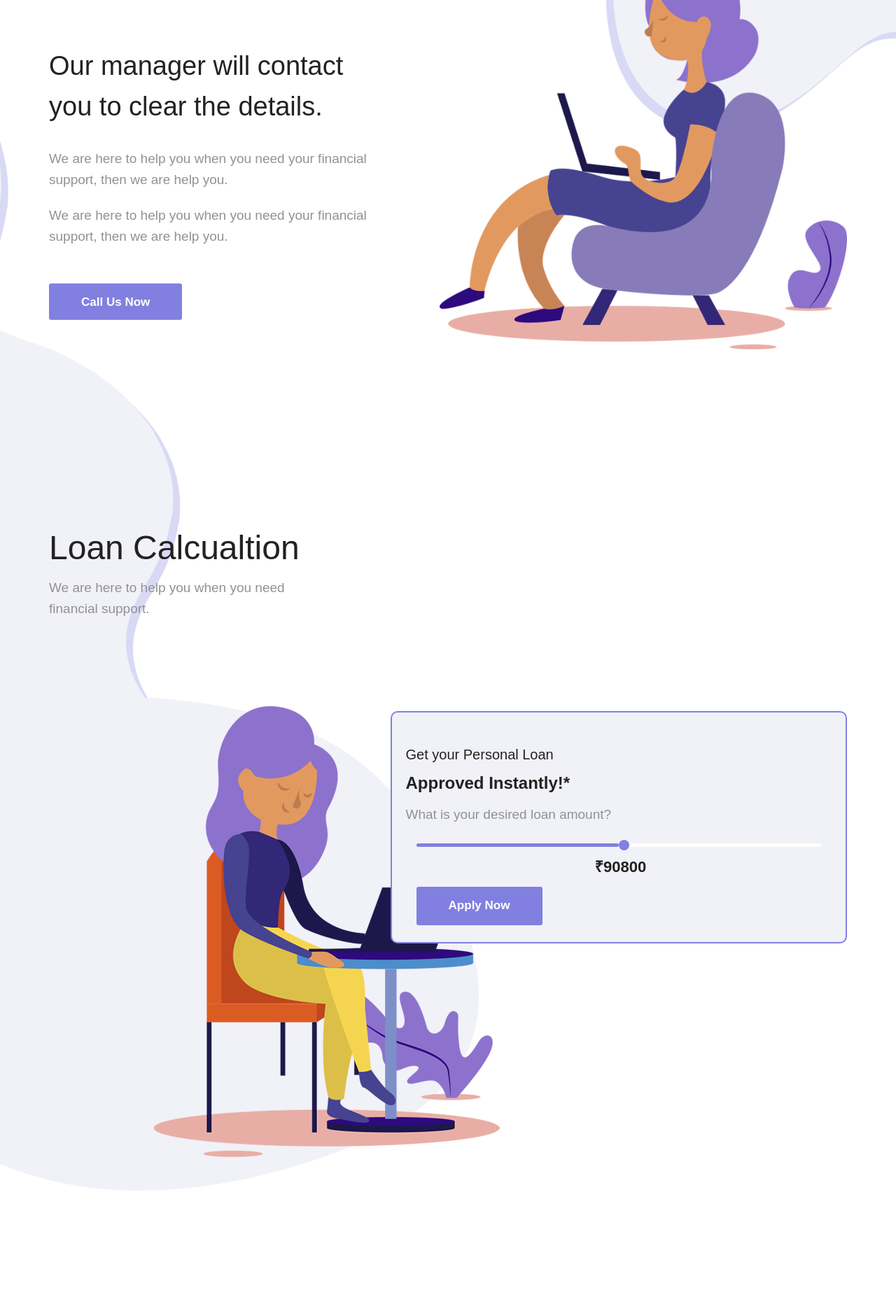
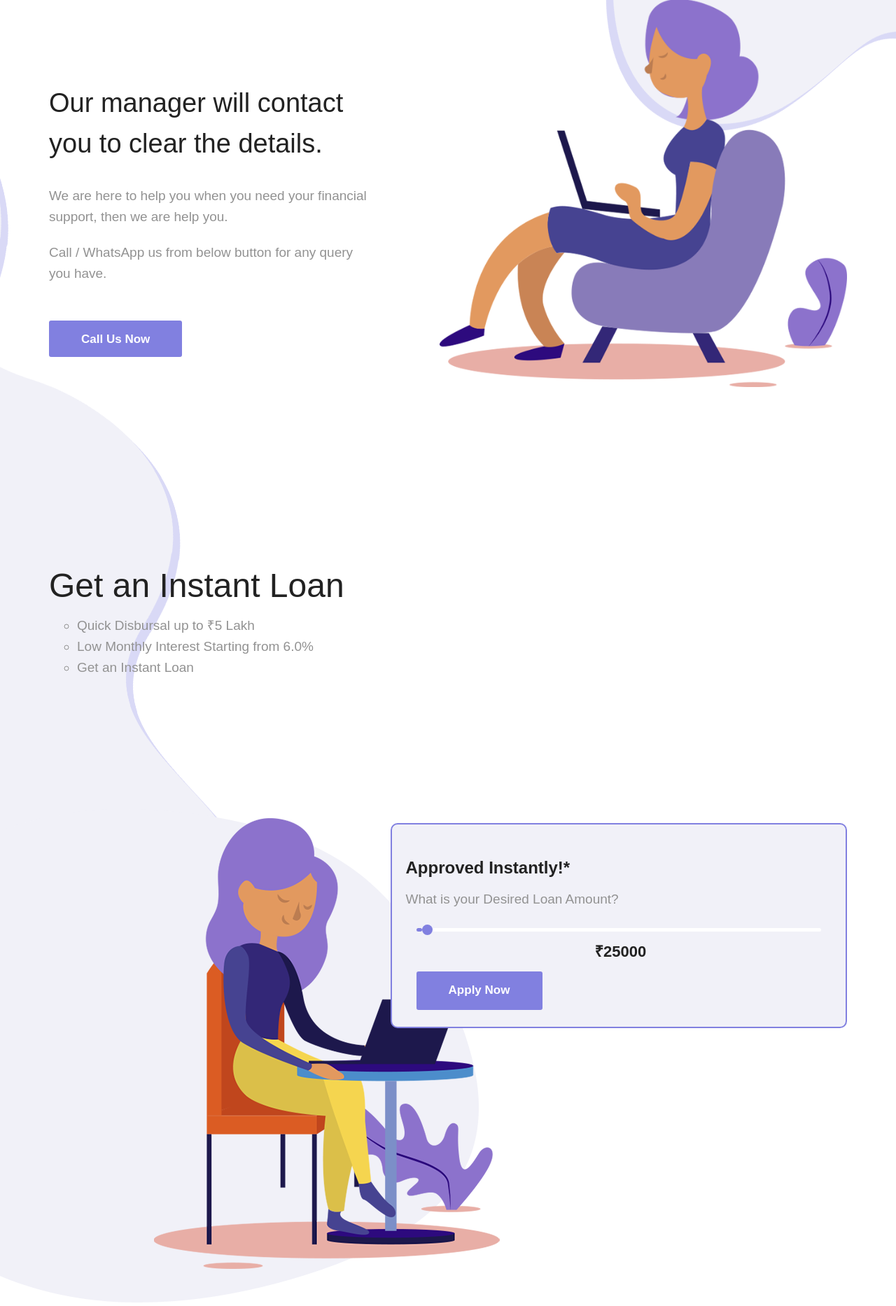
Before and after one commit to fe-iron/loan-credit, a PHP site: page / in a window 1280 px wide. Shown: the part 1637-3503 px from the top of the page at 70% size. Run offline with PHP 8.4, Linux system fonts and the light colour scheme; some libraries are stand-ins or nearby versions; some web fonts are replaced.

Commit message:
frontend tweaks

```diff
--- a/admin/bt-plus-loan.php
+++ b/admin/bt-plus-loan.php
@@ -14,7 +14,7 @@
     <!-- Tell the browser to be responsive to screen width -->
     <meta name="viewport" content="width=device-width, initial-scale=1">
 
-    <title>Teer | Super | Lucky Teer Online: </title>
+    <title>Admin | Eazy Credit Solution </title>
 
     <!-- Favicon icon -->
     <link href='images/16.ico' rel="shortcut icon" type=image/x-icon>
--- a/admin/cc-and-od.php
+++ b/admin/cc-and-od.php
@@ -14,7 +14,7 @@
     <!-- Tell the browser to be responsive to screen width -->
     <meta name="viewport" content="width=device-width, initial-scale=1">
 
-    <title>Teer | Super | Lucky Teer Online: </title>
+    <title>Admin | Eazy Credit Solution </title>
 
     <!-- Favicon icon -->
     <link href='images/16.ico' rel="shortcut icon" type=image/x-icon>
--- a/admin/index.php
+++ b/admin/index.php
@@ -23,7 +23,7 @@
     <!-- Tell the browser to be responsive to screen width -->
     <meta name="viewport" content="width=device-width, initial-scale=1">
 
-    <title>Eazy Credit Solution | Admin | Home</title>
+    <title>Admin | Eazy Credit Solution </title>
 
     <!-- Favicon icon -->
     <link href='images/16.ico' rel="shortcut icon" type=image/x-icon>
--- a/admin/mortgage.php
+++ b/admin/mortgage.php
@@ -14,7 +14,7 @@
     <!-- Tell the browser to be responsive to screen width -->
     <meta name="viewport" content="width=device-width, initial-scale=1">
 
-    <title>Teer | Super | Lucky Teer Online: </title>
+    <title>Admin | Eazy Credit Solution </title>
 
     <!-- Favicon icon -->
     <link href='images/16.ico' rel="shortcut icon" type=image/x-icon>
--- a/admin/personal-loan.php
+++ b/admin/personal-loan.php
@@ -14,7 +14,7 @@
     <!-- Tell the browser to be responsive to screen width -->
     <meta name="viewport" content="width=device-width, initial-scale=1">
 
-    <title>Eazy Credit Solution | Admin | Home</title>
+    <title>Admin | Eazy Credit Solution </title>
 
     <!-- Favicon icon -->
     <link href='images/16.ico' rel="shortcut icon" type=image/x-icon>
--- a/index.html
+++ b/index.html
@@ -195,17 +198,17 @@
                             <div class="flipper">
                                 <div class="front">
                                     <i class="flaticon-mortgage-loan"></i>
-                                    <h1>10.2%</h1>
+                                    <h1>6.95% - 13%</h1>
                                     <div class="clearfix"></div>
-                                    <h4>Business Loan</h4>
+                                    <h4>Cash Credit & Over Draft Loan</h4>
                                     <p>Stay turned into the world of finance & business.</p>
                                     <h5>20 months installment</h5>
                                 </div>
                                 <div class="back">
                                     <i class="flaticon-mortgage-loan"></i>
-                                    <h1>10.2%</h1>
+                                    <h1>6.95% - 13%</h1>
                                     <div class="clearfix"></div>
-                                    <h4>Business Loan</h4>
+                                    <h4>Cash Credit & Over Draft Loan</h4>
                                     <p>Stay turned into the world of finance & business.</p>
                                     <h5>20 months installment</h5>
                                 </div>
@@ -217,17 +220,17 @@
                             <div class="flipper">
                                 <div class="front">
                                     <i class="flaticon-money"></i>
-                                    <h1>9.35%</h1>
+                                    <h1>11% - 24%</h1>
                                     <div class="clearfix"></div>
-                                    <h4>Personal Loan</h4>
+                                    <h4>Mortgage Loan</h4>
                                     <p>Stay turned into the world of finance & business.</p>
                                     <h5>20 months installment</h5>
                                 </div>
                                 <div class="back">
                                     <i class="flaticon-money"></i>
-                                    <h1>9.35%</h1>
+                                    <h1>11% - 24%</h1>
                                     <div class="clearfix"></div>
-                                    <h4>Personal Loan</h4>
+                                    <h4>Mortgage Loan</h4>
                                     <p>Stay turned into the world of finance & business.</p>
                                     <h5>20 months installment</h5>
                                 </div>
@@ -237,17 +240,17 @@
                             <div class="flipper">
                                 <div class="front">
                                     <i class="flaticon-loan-1"></i>
-                                    <h1>28.6%</h1>
+                                    <h1>6.50% - 11%</h1>
                                     <div class="clearfix"></div>
-                                    <h4>Education Loan</h4>
+                                    <h4>Home Loan</h4>
                                     <p>Stay turned into the world of finance & business.</p>
                                     <h5>20 months installment</h5>
                                 </div>
                                 <div class="back">
                                     <i class="flaticon-loan-1"></i>
-                                    <h1>28.6%</h1>
+                                    <h1>6.95% - 13%</h1>
                                     <div class="clearfix"></div>
-                                    <h4>Education Loan</h4>
+                                    <h4>Home Loan</h4>
                                     <p>Stay turned into the world of finance & business.</p>
                                     <h5>20 months installment</h5>
                                 </div>
@@ -268,8 +271,8 @@
                         <div class="contactArea">
                             <h3>Our manager will contact you to clear the details.</h3>
                             <p>We are here to help you when you need your financial support, then we are help you.</p>
-                            <p>We are here to help you when you need your financial support, then we are help you.</p>
-                            <a href="https://wa.me/918392006296" class="common_btn">Call Us Now</a>
+                            <p>Call / WhatsApp us from below button for any query you have.</p>
+                            <a href="https://wa.me/918944014303" class="common_btn">Call Us Now</a>
                         </div>
                     </div>
                     <div class="col-lg-7 col-md-7">
@@ -292,8 +295,14 @@
                 <div class="row">
                     <div class="col-lg-12">
                         <div class="bannerTitle text-left">
-                            <h2>Loan Calcualtion</h2>
-                            <p>We are here to help you when you need <br>financial support.</p>
+                            <h2>Get an Instant Loan</h2>
+                            <ul>
+                                <li style="list-style: circle;">Quick Disbursal up to ₹5 Lakh</li>
+                                <li style="list-style: circle;">Low Monthly Interest Starting from 6.0%</li>
+                                <li style="list-style: circle;">Get an Instant Loan</li>
+                            </ul>
+                            <p> <br>
+ <br>                            </p>
                         </div>
                     </div>
                 </div>
@@ -316,15 +325,16 @@
                         <div class="caclculationFrom">
                             <form action="#" method="post" class="row" name="loan">
                                 <span class="back">
-                                    <h5>Get your Personal Loan</h5>
                                     <h4 style="font-weight: 700">Approved Instantly!*</h4>
-                                    <p>What is your desired loan amount?</p>
+                                    <h5></h5>
+
+                                    <p>What is your Desired Loan Amount?</p>
                                 </span>
                                 <div class="col-md-12">
                                     <div id="price_range"></div>
                                     <div class="amount_range">
                                         <label for="amount"></label>
-                                        <input type="text" id="amount">
+                                        <input type="text" id="amount" value="₹25,000">
                                     </div>
                                     <a href="user/signup.php" class="common_btn" style="border-radius: 3px;">Apply Now</a>
                                 </div>
@@ -361,7 +357,7 @@
             <div class="container">
                 <div class="row">
                     <div class="col-lg-12 text-center">
-                        <h2 class="sec_title">Fast and very easy<br> application process here</h2>
+                        <h2 class="sec_title">Fast and Very Easy<br> Application Process Here</h2>
                         <p class="sec_desc">We are here to help you when you need your financial<br> support, then we are help you.</p>
                     </div>
                 </div>
@@ -394,14 +390,14 @@
                                         <h1>02</h1>
                                     </div>
                                     <h4>Approved Bank Loan</h4>
-                                    <p>We are provide best services and finaancial solution for you.</p>
+                                    <p>We usually takes 24 hours to Approve Loans.</p>
                                 </div>
                                 <div class="back">
                                     <div class="bg_number">
                                         <h1>02</h1>
                                     </div>
                                     <h4>Approved Bank Loan</h4>
-                                    <p>We are provide best services and finaancial solution for you.</p>
+                                    <p>We usually takes 24 hours to Approve Loans.</p>
                                 </div>
                             </div>
                         </div>
@@ -414,14 +410,14 @@
                                         <h1>03</h1>
                                     </div>
                                     <h4>Review Your Loan</h4>
-                                    <p>We are provide best services and finaancial solution for you.</p>
+                                    <p>Verify your Documents and call you where necessary.</p>
                                 </div>
                                 <div class="back">
                                     <div class="bg_number">
                                         <h1>03</h1>
                                     </div>
                                     <h4>Review Your Loan</h4>
-                                    <p>We are provide best services and finaancial solution for you.</p>
+                                    <p>Verify your Documents and call you where necessary.</p>
                                 </div>
                             </div>
                         </div>
@@ -436,16 +432,19 @@
             <div class="container">
                 <div class="row">
                     <div class="col-lg-12 text-center">
-                        <h2 class="sec_title">Get your amount<br> for fillup this form</h2>
+                        <h2 class="sec_title">Get your Loans Query<br> Resolved</h2>
                     </div>
                 </div>
                 <div class="row">
                     <div class="col-sm-12">
                         <div class="applyamountFrom">
                             <form action="#" method="post">
-                                <input type="number" step="any" name="amount" placeholder="Amount">
-                                <input type="number" step="any" name="amount" placeholder="Long of months?">
-                                <input type="number" step="any" name="amount" placeholder="Installment amount.">
+                                <input type="number" step="any" style="margin: 10px 0;" name="fname" placeholder="Full Name">
+                                <input type="number" step="any" tyle="margin: 10px 0;" name="phone" placeholder="Mobile Number">
+                                <input type="number" step="any" name="phone" tyle="margin: 10px 0;" placeholder="Email">
+                                <input type="number" step="any" name="amount" tyle="margin: 10px 0;" placeholder="Amount">
+                                <input type="number" step="any" name="amount" tyle="margin: 10px 0;" placeholder="Long of months?">
+                                <input type="number" step="any" name="amount" tyle="margin: 10px 0;" placeholder="Installment amount.">
                                 <button class="common_btn" type="submit">Subscribe Now</button>
                             </form>
                         </div>
@@ -566,45 +566,6 @@
         </section>
         <!-- Common section -->
 
-        <!-- Common section -->
-        <section class="commonSection postTodaySec">
-            <div class="container">
-                <div class="row">
-                    <div class="col-lg-12 text-center">
-                        <h2 class="sec_title">Warm Content of Todays</h2>
-                        <p class="sec_desc">We are here to help you when you need your financial<br> support, then we are help you.</p>
-                    </div>
-                </div>
-                <div class="row">
-                    <div class="col-lg-4 col-md-5">
-                        <div class="latestPost">
-                            <h4><a href="#">What should you need do to get personal loan very easay.</a></h4>
-                            <span>20 days ago</span>
-                            <p>
-                                Many modern alternatives often eumen incorpo
-                                other content actually detracts from...
-                            </p>
-                            <a href="#" class="readMore">More details</a>
-                        </div>
-                        <div class="latestPost">
-                            <h4><a href="#">What should you need do to get personal loan ver easay.</a></h4>
-                            <span>20 days ago</span>
-                            <p>
-                                Many modern alternatives often eumen incorpo
-                                other content actually detracts from...
-                            </p>
-                            <a href="#" class="readMore">More details</a>
-                        </div>
-                    </div>
-                    <div class="col-lg-8 col-md-7">
-                        <div class="featureImg text-center">
-                            <img src="images/home/2.png" alt=""/>
-                        </div>
-                    </div>
-                </div>
-            </div>
-        </section>
-        <!-- Common section -->
 
         <!-- footer section -->
         <footer class="footer">
--- a/js/phone_auth.js
+++ b/js/phone_auth.js
@@ -14,7 +14,7 @@ firebase.initializeApp(config)
 window.onload = function () {
   render()
   document.getElementById('verificationCode').style.display = 'none'
-  document.getElementById('signup-btn').style.display = 'none'
+
 }
 function render() {
   window.recaptchaVerifier = new firebase.auth.RecaptchaVerifier(
```
Also changed, not shown: other parts of index.html (+44 -42 lines), about.html (+27 -15 lines), contact.html (+27 -15 lines), js/multi-step-form.js (+2 -24 lines), js/theme.js (+15 -4 lines), user/registration.php (+12 -12 lines), user/signup.php (+13 -16 lines), images/rupee.png (added), images/team/cm.jpg (added), images/team/gm.jpg (added), images/team/hm.jpg (added).
